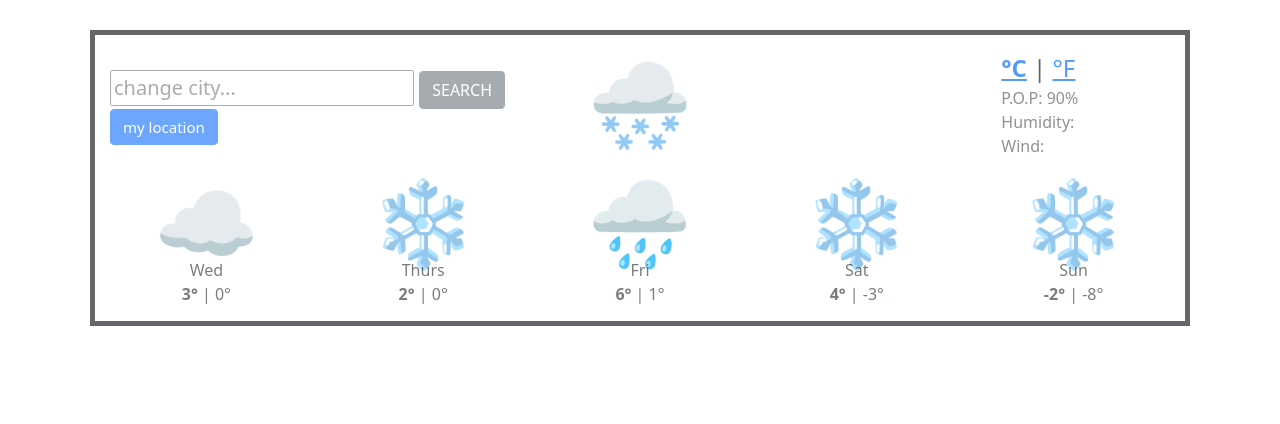
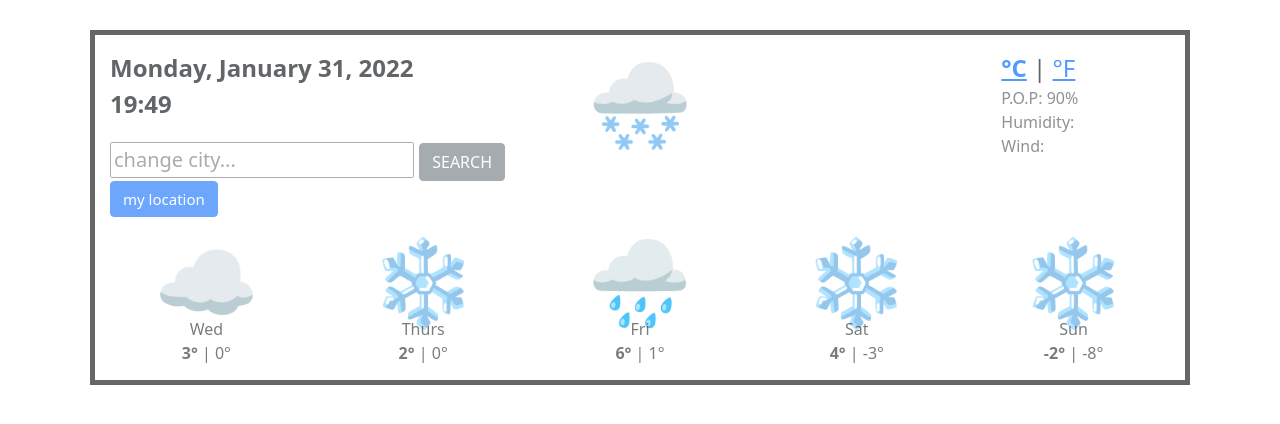
Before and after one commit to jerpelo/weather-app, a plain HTML site: page index.html in a window 1280 px wide. Drawn offline with nearby package versions, Linux system fonts and the light colour scheme; files that its build step writes are made by us from their sources; no server answers.

Commit message:
fixed css and js issues

```diff
--- a/index.html
+++ b/index.html
@@ -116,6 +116,6 @@
         </div>
       </div>
     </div>
-    <script src="src/index.js"></script>
+    <script src="src/script.js"></script>
   </body>
 </html>
```
Also changed, not shown: src/script.js (renamed from script.js), src/style.css (renamed from style.css).
